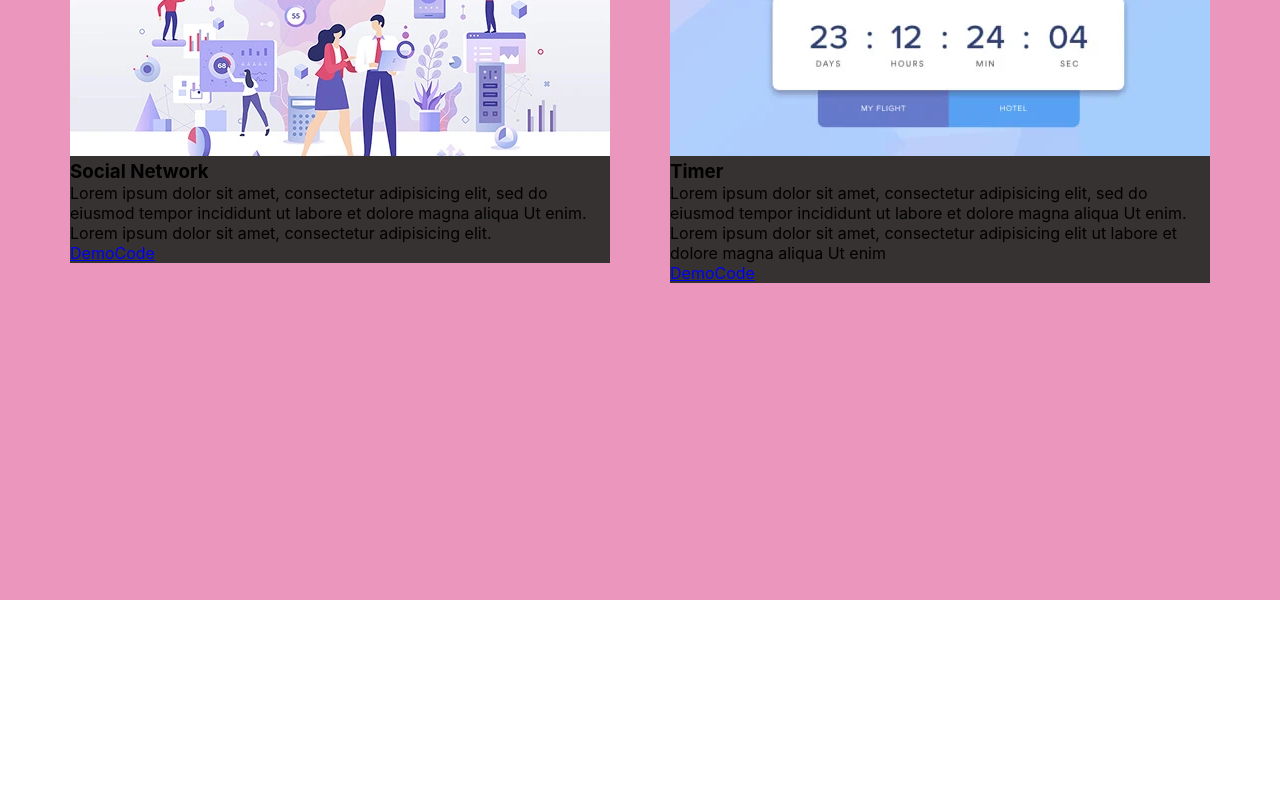
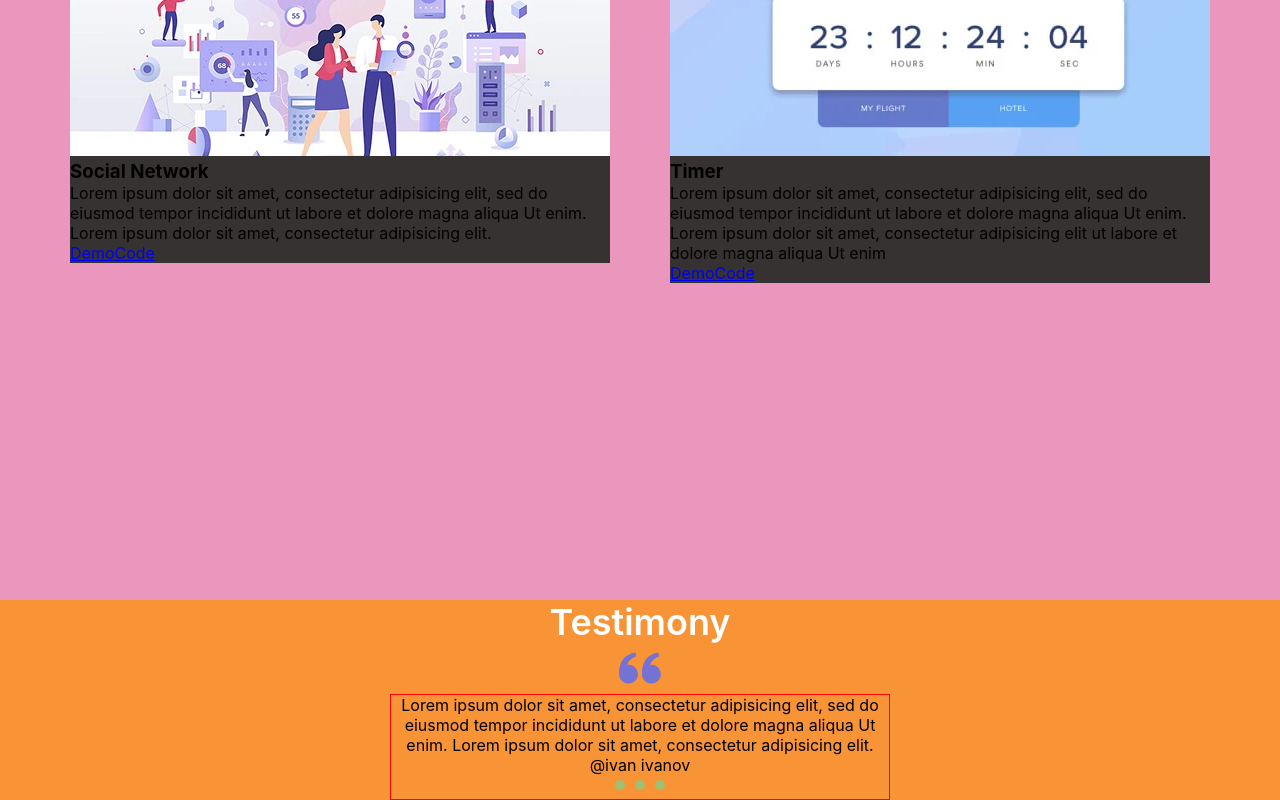
Before and after one commit to Yofukashiya/PortfolioWebsite, a React (Vite) app: page / in a window 1280 px wide. Shown: the part 1368-2168 px from the top of the page. Before the commit the page ends 1968 px from the top, so only its background shows below. Built offline with nearby package versions, Linux system fonts and the light colour scheme.

Commit message:
Add Testimony section to App component

```diff
--- a/src/App.tsx
+++ b/src/App.tsx
@@ -2,6 +2,7 @@
 import { Main } from "./layout/sections/main/Main";
 import { Skills } from "./layout/sections/skills/Skills";
 import { Works } from "./layout/sections/works/Works";
+import { Testimony } from "./layout/sections/testimony/Testimony";
 
 function App() {
 	return (
@@ -10,6 +11,7 @@
 			<Main />
 			<Skills />
 			<Works />
+			<Testimony />
 		</div>
 	);
 }
--- /dev/null
+++ b/src/components/slider/Slider.tsx
@@ -0,0 +1,47 @@
+import styled from "styled-components";
+import { FlexWrapper } from "../FlexWrapper";
+
+export const Slider = () => {
+	return (
+		<StyledSlider>
+			<FlexWrapper>
+				<Slide>
+					<Text>
+						Lorem ipsum dolor sit amet, consectetur adipisicing
+						elit, sed do eiusmod tempor incididunt ut labore et
+						dolore magna aliqua Ut enim. Lorem ipsum dolor sit amet,
+						consectetur adipisicing elit.
+					</Text>
+					<Name>@ivan ivanov</Name>
+				</Slide>
+			</FlexWrapper>
+			<Pagination>
+				<span></span>
+				<span></span>
+				<span></span>
+			</Pagination>
+		</StyledSlider>
+	);
+};
+
+const StyledSlider = styled.div`
+	border: 1px solid red;
+	max-width: 500px;
+`;
+
+const Slide = styled.div``;
+
+const Text = styled.p``;
+
+const Name = styled.span``;
+
+const Pagination = styled.div`
+	span {
+		display: inline-block;
+		width: 10px;
+		height: 10px;
+		margin: 5px;
+		background-color: rgba(72, 235, 170, 0.5);
+		border-radius: 15px;
+	}
+`;
--- /dev/null
+++ b/src/layout/sections/testimony/Testimony.tsx
@@ -0,0 +1,24 @@
+import styled from "styled-components";
+import { SectionTitle } from "../../../components/SectionTitle";
+import { Container } from "../../../components/Container";
+import { Icon } from "../../../components/icon/Icon";
+import { FlexWrapper } from "../../../components/FlexWrapper";
+import { Slider } from "../../../components/slider/Slider";
+
+export const Testimony = () => {
+	return (
+		<StyledTestimony>
+			<Container>
+				<SectionTitle>Testimony</SectionTitle>
+				<FlexWrapper justify="center" align="center" direction="column">
+					<Icon iconId="quote" />
+					<Slider />
+				</FlexWrapper>
+			</Container>
+		</StyledTestimony>
+	);
+};
+
+const StyledTestimony = styled.section`
+	background-color: rgb(248, 148, 54);
+`;
```
